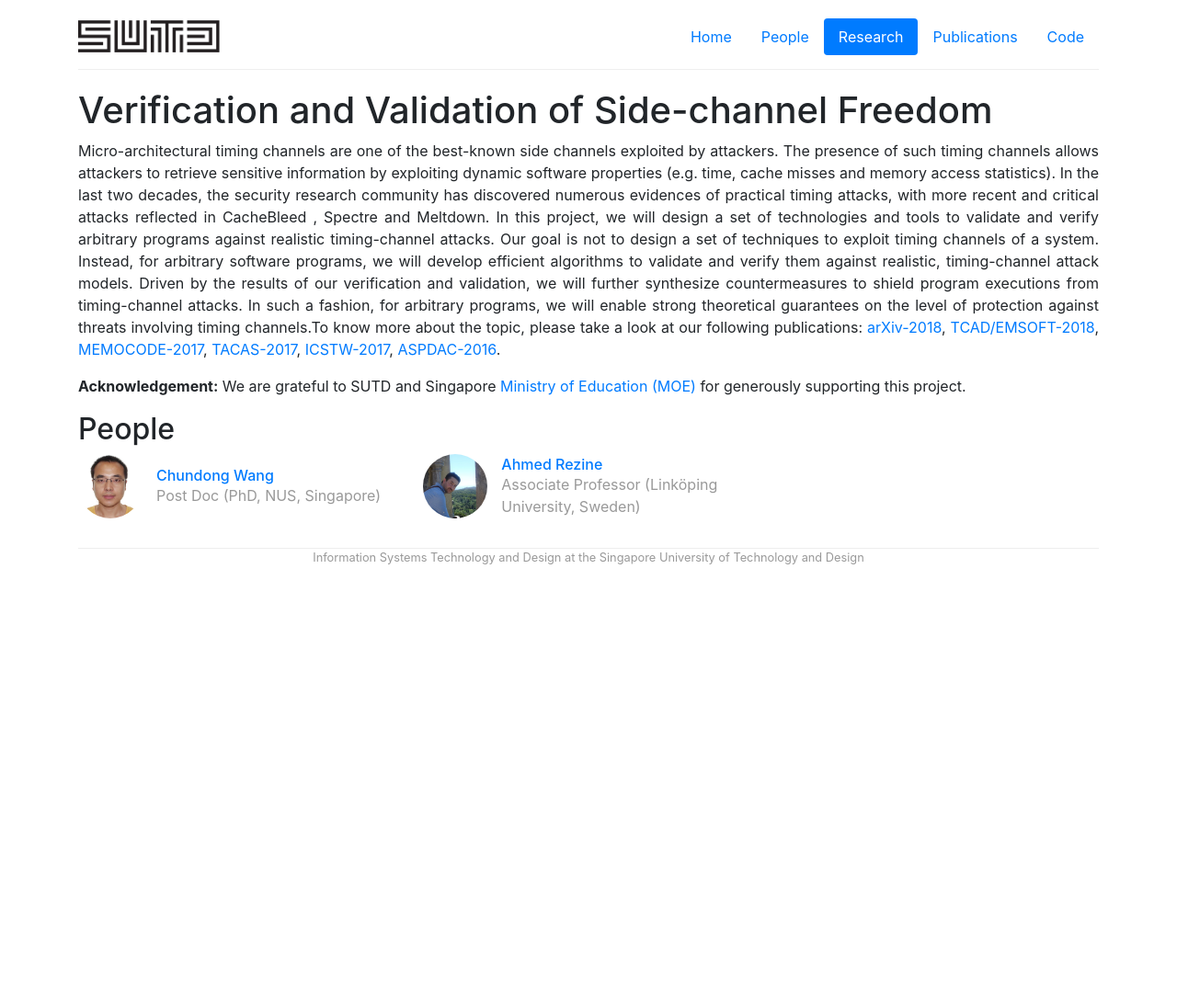
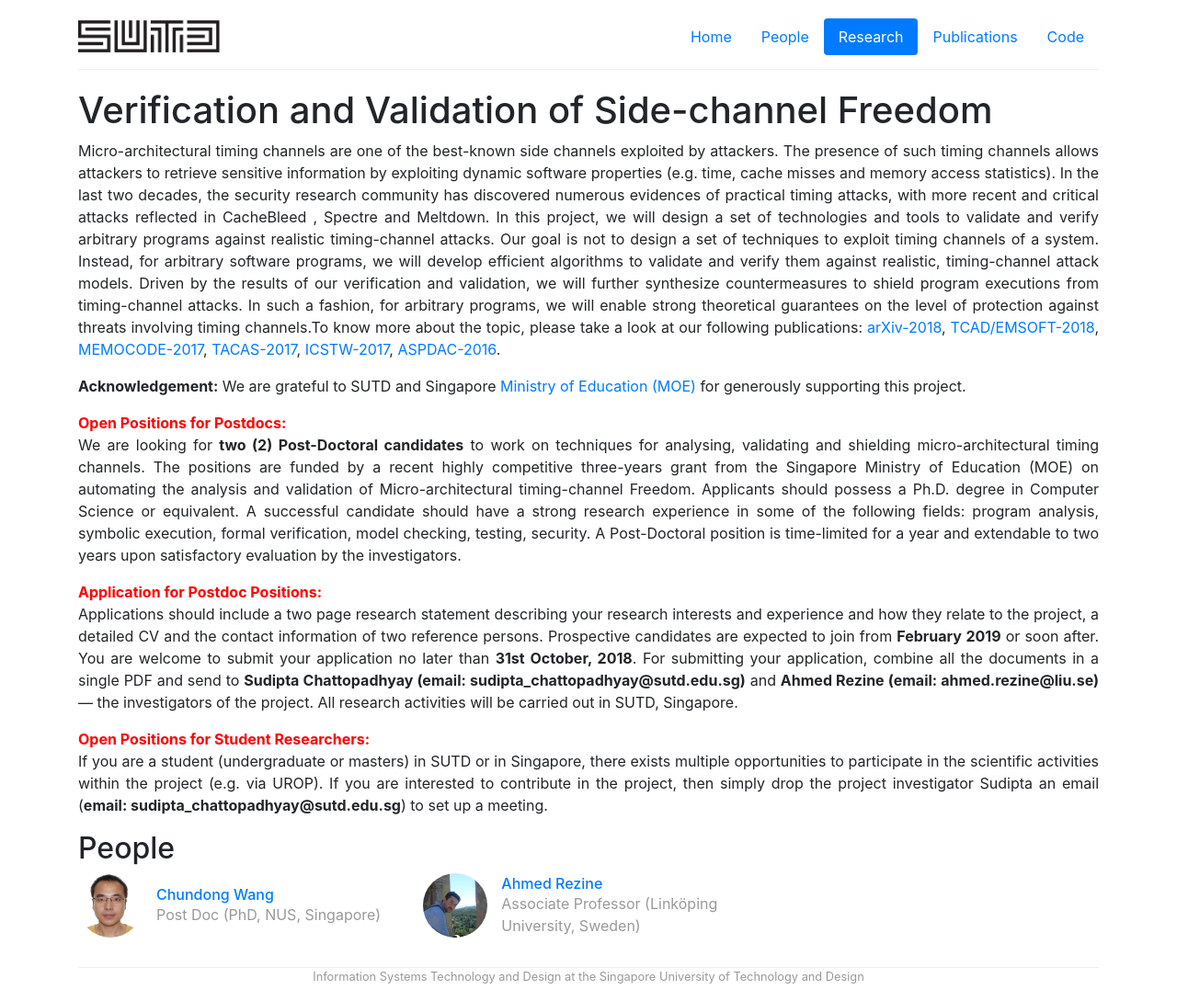
Before and after one commit to asset-group/asset-group.github.io, a Jekyll site: the page built from _projects/secure-embedded.md, in a window 1280 px wide. Shown: the whole page at 92% size. Built offline with Jekyll 4.4.1, drawn with Linux system fonts in a browser that asks for light colours; before the commit the page ends 900 px from its top, so only the background shows below that.

Commit message:
postdoc opening

```diff
--- a/_projects/secure-embedded.md
+++ b/_projects/secure-embedded.md
@@ -5,7 +5,7 @@ description: |
  <p style="text-align:justify">
   Securing systems against side-channel attacks. <font color="red">
   <b> We have two post-doc positions open in this project
-  starting Jan, 2019</b></font>.
+  starting Feb, 2019</b></font>.
  </p>
 people:
   - chundong
@@ -30,3 +30,58 @@ Micro-architectural timing channels are one of the best-known side channels expl
 Singapore <a href="https://www.moe.gov.sg/">Ministry of Education (MOE)</a>
 for generously supporting this project.
 </p>
+
+<p style="text-align:justify">
+<font color="red">
+<b>Open Positions for Postdocs:</b><br>
+</font>
+
+We are looking for <b>two (2) Post-Doctoral candidates</b> to work on
+techniques for analysing, validating and shielding micro-architectural timing
+channels. The positions are funded by a recent highly competitive
+three-years grant from the Singapore Ministry of Education (MOE) on
+automating the analysis and validation of Micro-architectural
+timing-channel Freedom.
+
+
+Applicants should possess a Ph.D. degree in Computer Science or
+equivalent. A successful candidate should have a strong research
+experience in some of the following fields: program analysis, symbolic
+execution, formal verification, model checking, testing, security.
+A Post-Doctoral position is time-limited for a year and extendable
+to two years upon satisfactory evaluation by the investigators.
+
+
+<p style="text-align:justify">
+<font color="red">
+<b>Application for Postdoc Positions:</b><br>
+</font>
+
+Applications should include a two page research statement describing
+your research interests and experience and how they relate to the
+project, a detailed CV and the contact information of two reference
+persons. Prospective candidates are expected to join from <b>February
+2019</b> or soon after.
+
+You are welcome to submit your application no later than
+<b>31st October, 2018</b>.
+
+For submitting your application, combine all the documents in a single
+PDF and send to <b>Sudipta Chattopadhyay (email: sudipta_chattopadhyay@sutd.edu.sg)</b>
+and <b>Ahmed Rezine (email: ahmed.rezine@liu.se)</b> — the investigators of the project.
+All research activities will be carried out in SUTD, Singapore.
+
+</p>
+
+<p style="text-align:justify">
+<font color="red">
+<b>Open Positions for Student Researchers:</b><br>
+</font>
+
+If you are a student (undergraduate or masters) in SUTD or in Singapore, there
+exists multiple opportunities to participate in the scientific activities within
+the project (e.g. via UROP). If you are interested to contribute in the project,
+then simply drop the project investigator Sudipta an email
+(<b>email: sudipta_chattopadhyay@sutd.edu.sg</b>) to set up a meeting.
+
+</p>
```
Also changed, not shown: 5 other files.
